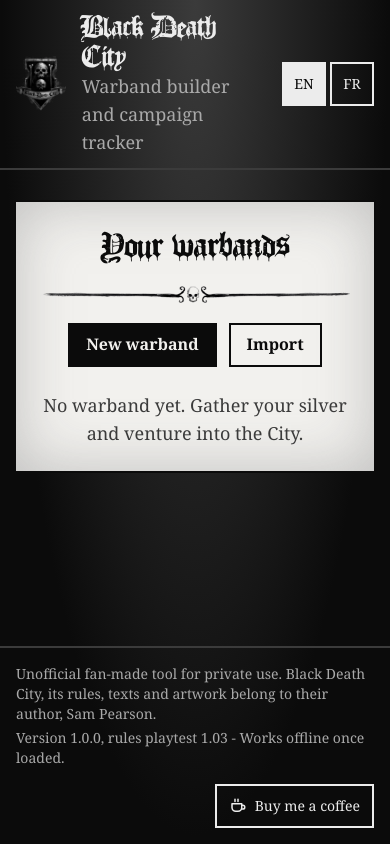
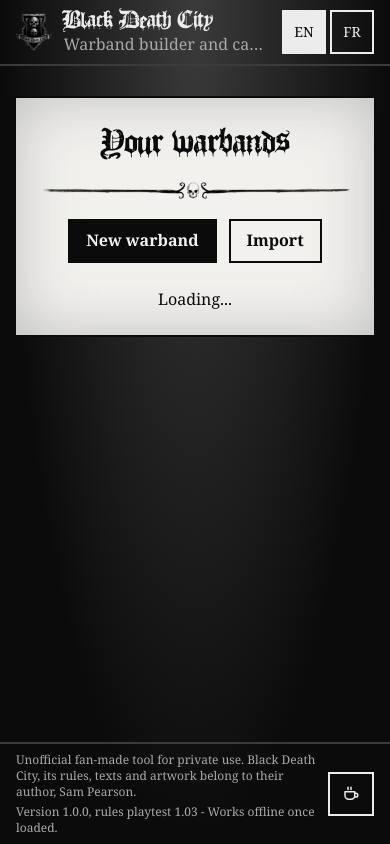
Before and after one commit to Ad-duc/bdc-warband-manager, a React (Vite) app: page / in a window 390 px wide. Built offline with nearby package versions, Linux system fonts and the light colour scheme.

Commit message:
Layout: fixed header and footer on phones too, compact on small screens

```diff
--- a/index.html
+++ b/index.html
@@ -20,13 +20,15 @@
   <body>
     <div id="root">
       <!-- Static shell painted before the JavaScript runs; React replaces it on first render. -->
-      <div class="flex min-h-dvh flex-col md:h-dvh md:overflow-hidden">
+      <div class="flex h-dvh flex-col overflow-hidden">
         <header class="no-print shrink-0 border-b-2 border-rule">
-          <div class="mx-auto flex max-w-[120rem] items-center gap-4 px-4 py-3 sm:px-6 xl:px-10">
-            <img src="/images/logo.webp" alt="" width="56" height="63" class="h-14 w-auto" />
-            <div class="flex-1">
-              <span class="block font-gothic text-3xl leading-none">Black Death City</span>
-              <p id="shell-tagline" class="font-hand text-lg text-on-page-muted">
+          <div
+            class="mx-auto flex max-w-[120rem] items-center gap-3 px-4 py-2 sm:gap-4 sm:px-6 sm:py-3 xl:px-10"
+          >
+            <img src="/images/logo.webp" alt="" width="56" height="63" class="h-10 w-auto sm:h-14" />
+            <div class="min-w-0 flex-1">
+              <span class="block font-gothic text-2xl leading-none sm:text-3xl">Black Death City</span>
+              <p id="shell-tagline" class="truncate font-hand text-base text-on-page-muted sm:text-lg">
                 Warband builder and campaign tracker
               </p>
             </div>
--- a/src/features/layout/Layout.tsx
+++ b/src/features/layout/Layout.tsx
@@ -2,9 +2,9 @@
  * File:        src/features/layout/Layout.tsx
  * Role:        Common page frame: skip link, header with logo, title and
  *              language selector, main area, footer with the fan-made notice
- *              and the support link. From the md breakpoint the frame fills the
- *              window: header and footer stay in place and only the area
- *              between them scrolls. Phones and print keep the normal flow.
+ *              and the support link. The frame fills the window: header and
+ *              footer stay in place and only the area between them scrolls.
+ *              Both are more compact on phones; print keeps the normal flow.
  * Author:      Adrien Duclaud
  * Created:     2026-10-12
  * License:     MIT
@@ -25,7 +25,7 @@
   const gameData = useGameData();
 
   return (
-    <div className="flex min-h-dvh flex-col md:h-dvh md:overflow-hidden print:h-auto print:overflow-visible">
+    <div className="relative flex h-dvh flex-col overflow-hidden print:h-auto print:overflow-visible">
       <a
         href="#main"
         className="no-print sr-only focus:not-sr-only focus:absolute focus:left-4 focus:top-4 focus:bg-panel focus:p-2 focus:text-on-panel"
@@ -34,26 +34,32 @@
       </a>
 
       <header className="no-print shrink-0 border-b-2 border-rule">
-        <div className="mx-auto flex max-w-[120rem] items-center gap-4 px-4 py-3 sm:px-6 xl:px-10">
-          <img src={`${BASE}images/logo.webp`} alt="" width={56} height={63} className="h-14 w-auto" />
-          <div className="flex-1">
-            <a href="#/" className="block font-gothic text-3xl leading-none">
+        <div className="mx-auto flex max-w-[120rem] items-center gap-3 px-4 py-2 sm:gap-4 sm:px-6 sm:py-3 xl:px-10">
+          <img
+            src={`${BASE}images/logo.webp`}
+            alt=""
+            width={56}
+            height={63}
+            className="h-10 w-auto sm:h-14"
+          />
+          <div className="min-w-0 flex-1">
+            <a href="#/" className="block font-gothic text-2xl leading-none sm:text-3xl">
               {t("app.gameTitle")}
             </a>
-            <p className="font-hand text-lg text-on-page-muted">{t("app.tagline")}</p>
+            <p className="truncate font-hand text-base text-on-page-muted sm:text-lg">{t("app.tagline")}</p>
           </div>
           <LanguageSwitcher />
         </div>
       </header>
 
-      <div className="flex-1 md:min-h-0 md:overflow-y-auto print:overflow-visible">
+      <div className="relative min-h-0 flex-1 overflow-y-auto print:overflow-visible">
         <main id="main" className="mx-auto w-full max-w-[120rem] px-4 py-8 sm:px-6 xl:px-10">
           {children}
         </main>
       </div>
 
       <footer className="no-print shrink-0 border-t-2 border-rule">
-        <div className="mx-auto flex max-w-[120rem] flex-col gap-4 px-4 py-4 text-sm text-on-page-muted sm:flex-row sm:items-end sm:justify-between sm:px-6 xl:px-10">
+        <div className="mx-auto flex max-w-[120rem] items-center justify-between gap-3 px-4 py-2 text-xs text-on-page-muted sm:items-end sm:gap-4 sm:px-6 sm:py-4 sm:text-sm xl:px-10">
           <div className="space-y-1">
             <p>{t("footer.disclaimer")}</p>
             <p>
@@ -69,7 +75,7 @@
             href={SUPPORT_URL}
             target="_blank"
             rel="noopener noreferrer"
-            className="inline-flex min-h-11 shrink-0 items-center gap-2 self-end border-2 border-on-page px-3 text-on-page hover:bg-on-page hover:text-page"
+            className="inline-flex min-h-11 min-w-11 shrink-0 items-center justify-center gap-2 border-2 border-on-page px-3 text-on-page hover:bg-on-page hover:text-page"
           >
             <svg
               viewBox="0 0 24 24"
@@ -86,7 +92,7 @@
               <path d="M17 11h1.5a2.5 2.5 0 0 1 0 5H17" />
               <path d="M8 3v3M12 3v3" />
             </svg>
-            {t("footer.support")}
+            <span className="sr-only sm:not-sr-only">{t("footer.support")}</span>
             <span className="sr-only">{t("footer.newTab")}</span>
           </a>
         </div>
```
Also changed, not shown: 2 other files (tests, documents, lock files or other folders).
